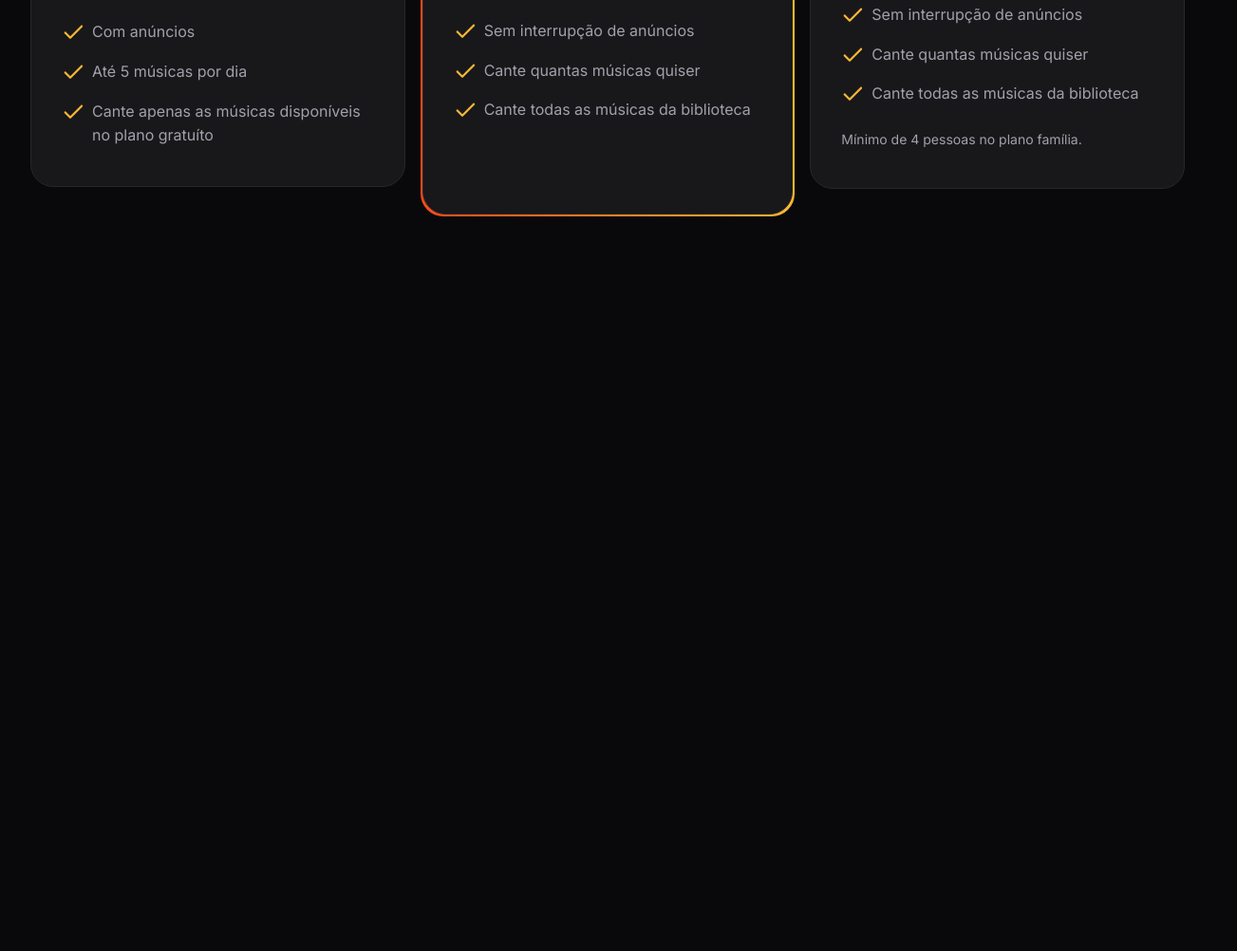
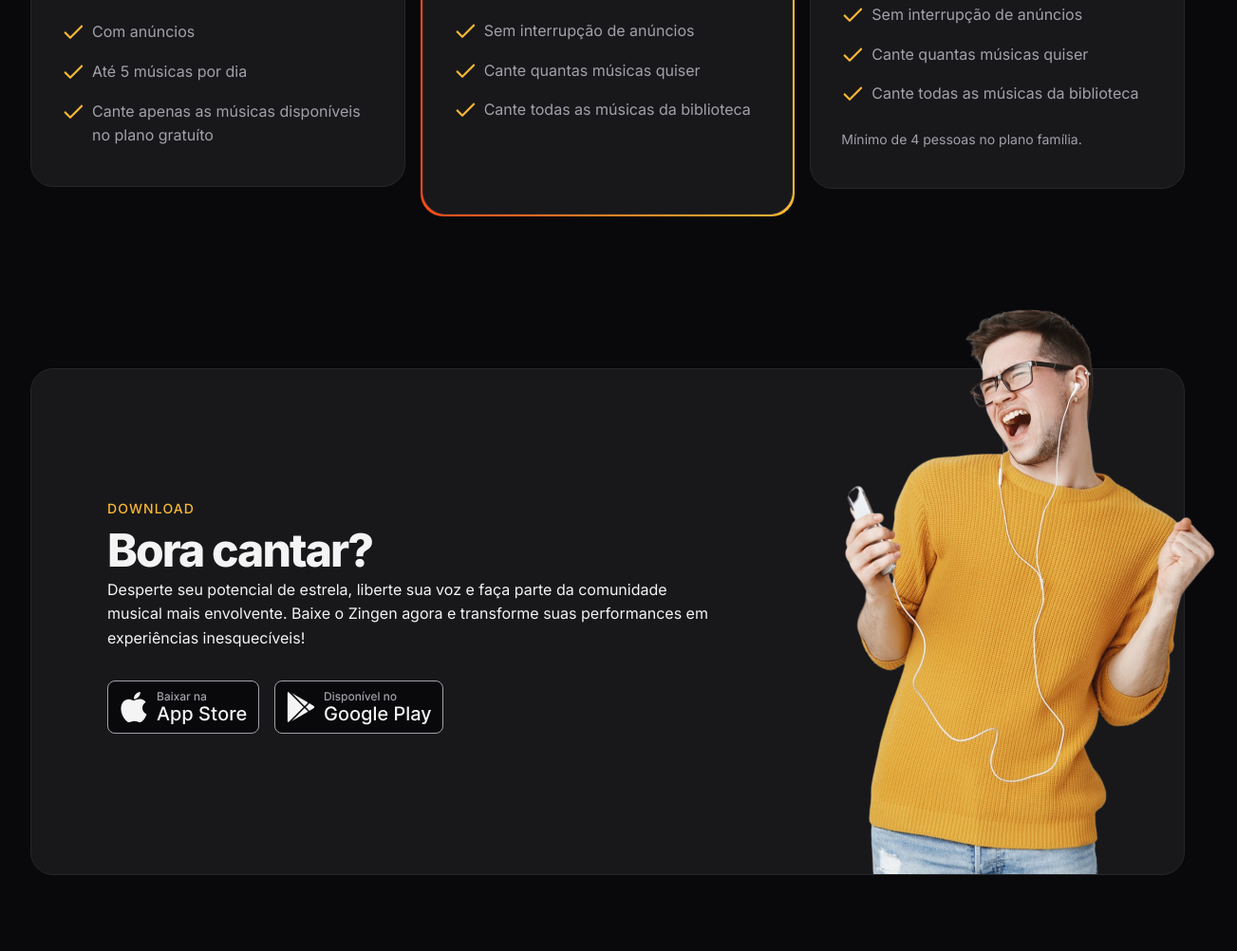
Before and after one commit to miguelgervasio/landing-page, a plain HTML site: page index.html in a window 1280 px wide. Shown: the part 3209-4211 px from the top of the page at 95% size, 1303 px wide, since content can reach past the window. Before the commit the page ends 3517 px from the top, so only its background shows below. Drawn offline with Linux system fonts and the light colour scheme.

Commit message:
Download section

```diff
--- a/index.html
+++ b/index.html
@@ -188,6 +188,34 @@
         </div>
     </section>
 
+    <section id="download">
+        <div class="container py-xl">
+            <div class="card px-lg even-columns items-center">
+                <div>
+                    <header>
+                        <strong>Download</strong>
+
+                        <h2>Bora cantar?</h2>
+                    </header>
+
+                    <p>Desperte seu potencial de estrela, liberte sua voz e faça parte da comunidade musical mais envolvente. Baixe o Zingen agora e transforme suas performances em experiências inesquecíveis!</p>
+
+                    <div class="buttons flex gap-1">
+                        <a href="#">
+                            <img src="./assets/button-appstore.svg" alt="Baixar da Apple Store">
+                        </a>
+
+                        <a href="#">
+                            <img src="./assets/button-playstore.svg" alt="Baixar da Play Store">
+                        </a>
+                    </div>
+                </div>
+
+                <img src="./assets/rapaz-ouvindo-musica-com-fones-de-ouvido-e-cantando-no-aplicativo-de-karaoke-removebg 1.png" alt="">
+            </div>
+        </div>
+    </section>
+
 </body>
 
 </html>
--- /dev/null
+++ b/styles/download.css
@@ -0,0 +1,32 @@
+#download {
+    .card {
+        padding: 3rem 1.5rem 15rem;
+        position: relative;
+
+        &>img {
+            width: 14.5rem;
+            position: absolute;
+            bottom: 0;
+            right: -3.5rem;
+        }
+    }
+
+    .buttons {
+        flex-wrap: wrap;
+        margin-top: 2rem;
+    }
+
+    @media (width >= 80rem) {
+        .card {
+            padding: 8.75rem 5rem;
+
+            & > div:nth-child(1) {
+                max-width: 40rem;
+            }
+
+            & > img {
+                width: 29.125rem;
+            }
+        }
+    }
+}
--- a/styles/global.css
+++ b/styles/global.css
@@ -47,6 +47,8 @@
     font-size: var(--fs-base);
     line-height: 1.6;
     color: var(--text-color-primary);
+
+    overflow-x: hidden;
 }
 
 body {
--- a/styles/index.css
+++ b/styles/index.css
@@ -9,3 +9,4 @@
 @import url(cards.css);
 @import url(features.css) (width >= 80rem);
 @import url(pricing.css);
+@import url(download.css);
```
